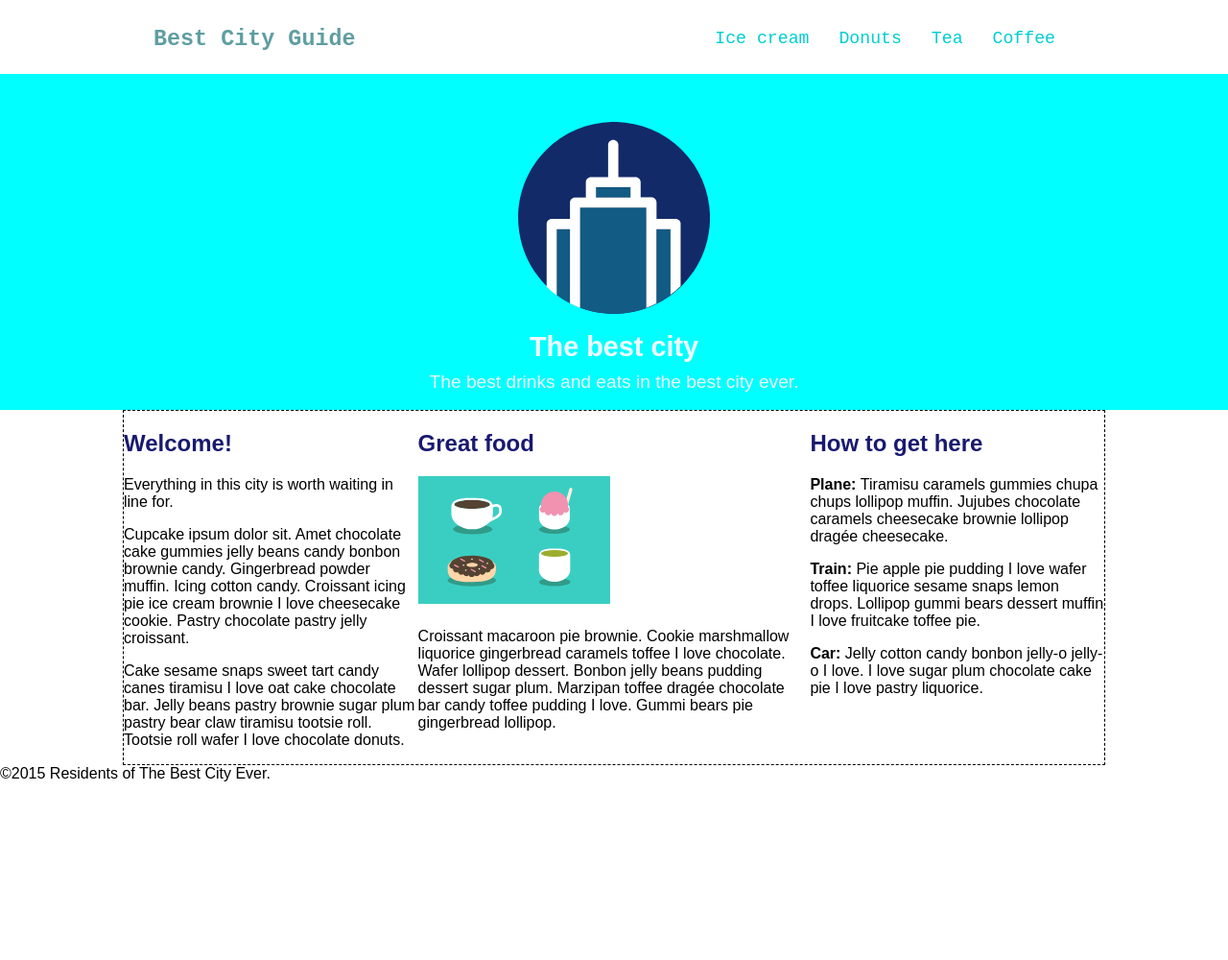
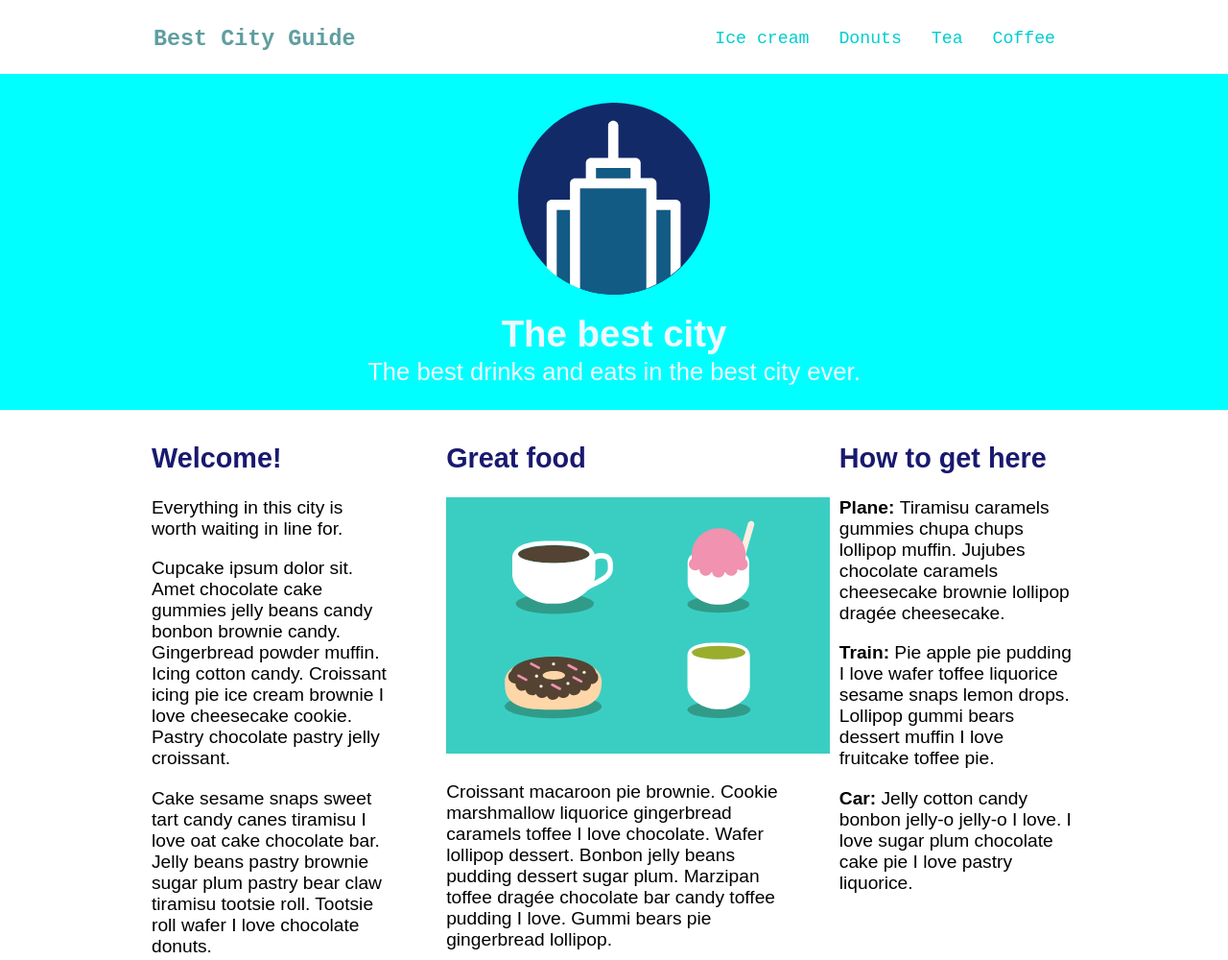
Before and after one commit to Rohanhacker/site2, a plain HTML site: page index.html in a window 1280 px wide. Shown: the top 1000 px of the page at 96% size. Before the commit the page ends 815 px from the top, so only its background shows below. Drawn offline with Linux system fonts and the light colour scheme.

Commit message:
minor changes

```diff
--- a/css/style.css
+++ b/css/style.css
@@ -39,11 +39,11 @@ nav li{
 .banner{
     height: 350px;
     text-align: center;
-    padding-top: 50px;
+    padding-top: 30px;
     background-color: aqua;
     color: aliceblue;
-    font-size: 1.2em;
-    line-height: 0.6em;
+    font-size: 1.6em;
+    line-height: 0.3em;
 }
 img{
     width: 200px;
@@ -51,7 +51,6 @@ img{
 }
 .container {
     width: 80%;
-    border: 1px dashed;
     margin: auto;
 }
 .container h2{
@@ -70,3 +69,20 @@ img{
 		display: table;
 		clear: both;
 	}
+.feat-img{
+    width: 400px;
+}
+.col {
+    padding: 10px 30px;
+    font-size: 1.2em;
+    font-family: sans-serif;
+}
+.main-footer {
+    width: 100%;
+    height: 10vh;
+    background-color: rgba(30,30,20,0.3);
+    text-align: center;
+    font-size: 1.2em;
+    font-family: cursive;
+    padding: 30px;
+}
--- a/index.html
+++ b/index.html
@@ -2,6 +2,7 @@
 <html>
     <head>
         <link rel="stylesheet" href="css/normalize.css">
+        	<link href='https://fonts.googleapis.com/css?family=Varela+Round' rel='stylesheet' type='text/css'>
         <link rel="stylesheet" href="css/style.css">
         <title>Jaipur City Guide</title>
     </head>
```
